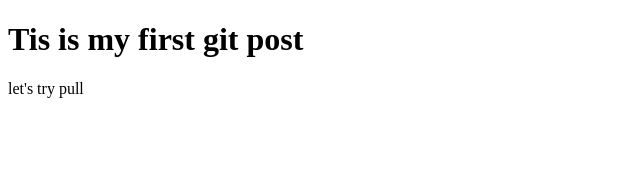
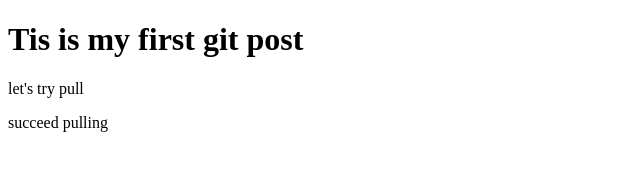
Before and after one commit to Ashiq-Rahi/My-first-website, a plain HTML site: page index.html in a window 1280 px wide. Shown: the whole page, without its empty margins (0-640 px from the left). Drawn offline with Linux system fonts and the light colour scheme.

Commit message:
pulling succed

```diff
--- a/index.html
+++ b/index.html
@@ -9,5 +9,6 @@
 <body>
     <h1>Tis is my first git post</h1>
     <p> let's try pull</p>
+    <p>succeed pulling</p>
 </body>
 </html>
```
